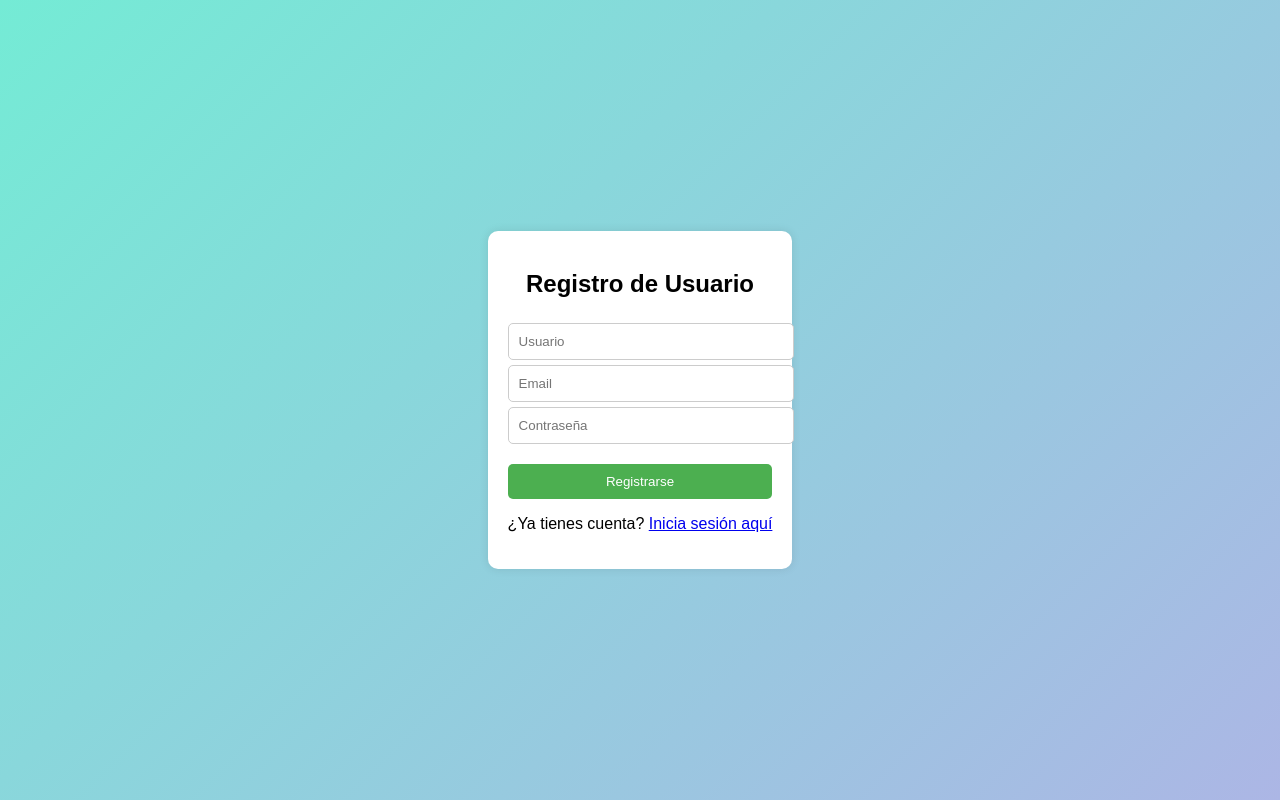
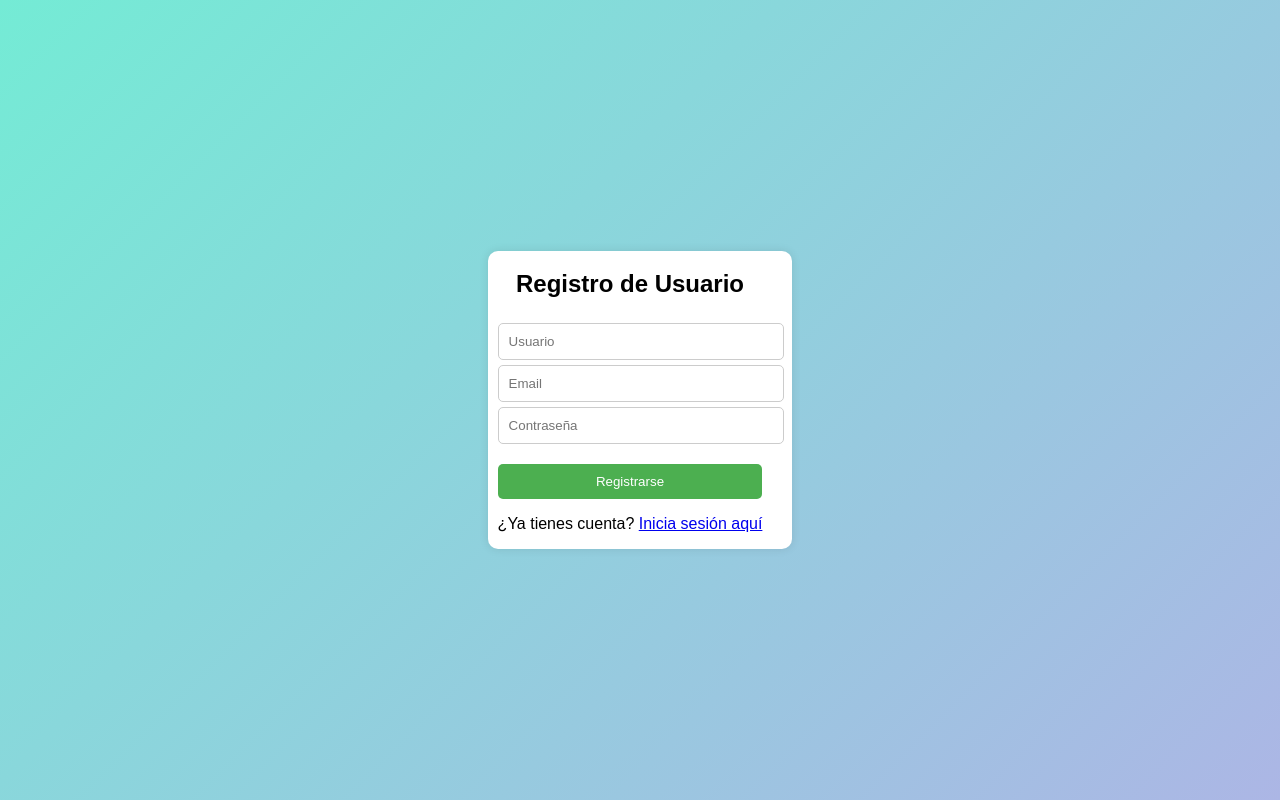
Before and after one commit to AlexT2070/hackinrepo, a PHP site: page /register.php in a window 1280 px wide. Run offline with PHP 8.4, Linux system fonts and the light colour scheme.

Commit message:
datos principales

```diff
--- a/css/forms.css
+++ b/css/forms.css
@@ -10,7 +10,8 @@ body {
 
 .login_form, .register-form, .dashboard{
     background: white;
-    padding: 20px;
+    padding-left: 10px;
+    padding-right: 30px;
     border-radius: 10px;
     box-shadow: 0 0 10px rgba(0, 0, 0, 0.1);
     text-align: center;
--- a/ping.php
+++ b/ping.php
@@ -8,8 +8,8 @@ if(isset($_POST['host'])){
 
 <!DOCTYPE html>
   <header>
-        <h1>Bienvenido a la pagina web de Tacos Tommy's</h1>
-        <>
+    <h1>Bienvenido a la pagina web de Tacos Tommy's</h1>
+        <nav>
             <a href="index.php">Inicio</a>
             <a href="login.php">Login</a>
             <a href="register.php">Registro</a>
@@ -17,7 +17,6 @@ if(isset($_POST['host'])){
             <a href="search.php">Buscar</a>
             <a href="ping.php">Herramienta de Red</a>
             <a href="dashboard.php">Administrar usuario</a>
-
         </nav>
     </header>
 <html lang="en">
```
